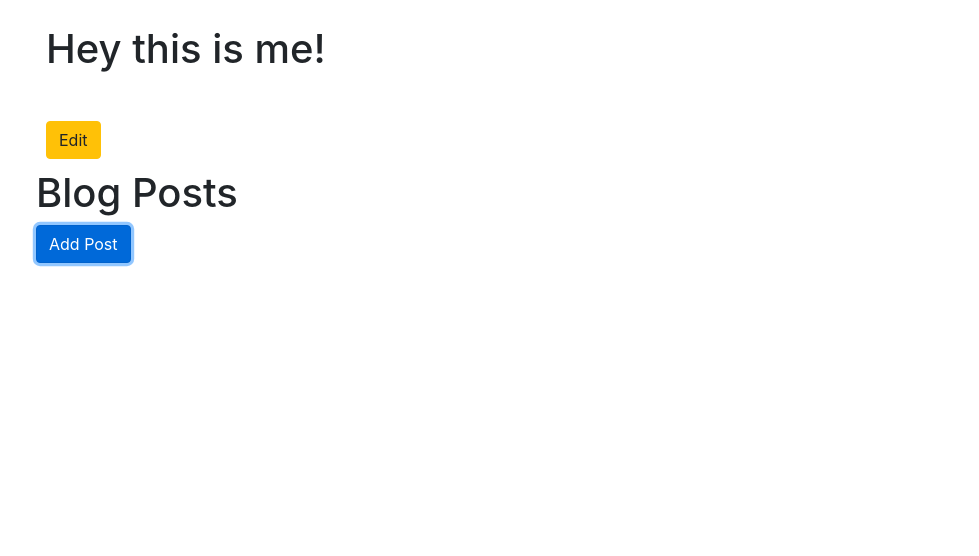
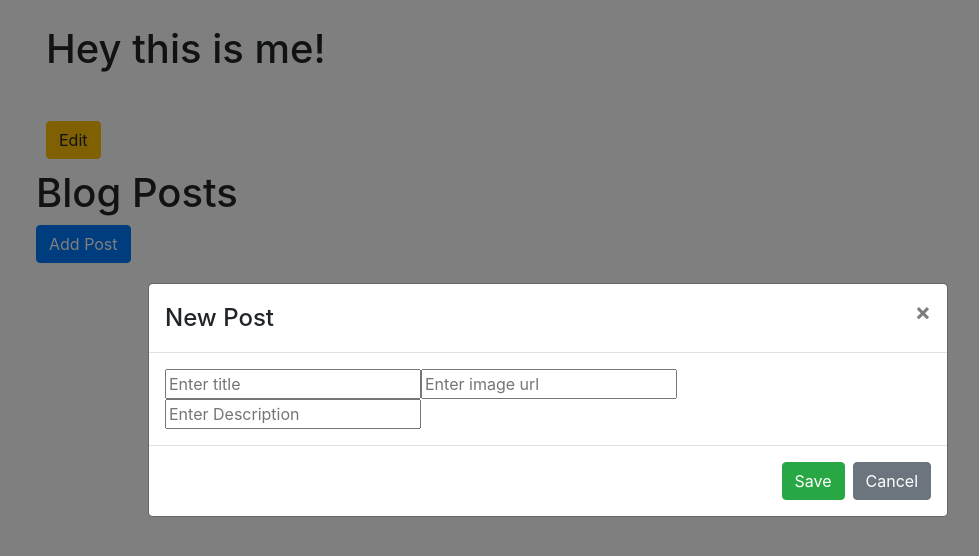
Before and after one commit to jasont2022/dynamic-website, a React (Vite) app: page / in a window 1280 px wide. Both pictures are taken after a click on the button "Add Post". Shown: the top 556 px of the page, without its empty margins (92-1071 px from the left). Built offline with nearby package versions, Linux system fonts and the light colour scheme.

Commit message:
finished the logic of intro

```diff
--- a/src/components/AddBlogPost.js
+++ b/src/components/AddBlogPost.js
@@ -1,20 +1,31 @@
+/* eslint-disable react/jsx-props-no-spreading */
 /* eslint-disable react/jsx-filename-extension */
 import React from 'react'
 import s from 'styled-components'
 import { Button, Modal } from 'react-bootstrap'
 
-const AddBlogPost = () => (
-  <div>
-    <input type="text" placeholder="Enter title" />
-    <input type="text" placeholder="Enter image url" />
-    <input type="text" placeholder="Enter Description" />
-    <Button type="button">Save</Button>
-    <Button type="button">Cancel</Button>
-  </div>
+const AddBlogPost = props => (
+  <Modal
+    {...props}
+    size="lg"
+    aria-labelledby="contained-modal-title-vcenter"
+    centered
+  >
+    <Modal.Header closeButton>
+      <Modal.Title id="contained-modal-title-vcenter">
+        New Post
+      </Modal.Title>
+    </Modal.Header>
+    <Modal.Body>
+      <input type="text" placeholder="Enter title" />
+      <input type="text" placeholder="Enter image url" />
+      <input type="text" placeholder="Enter Description" />
+    </Modal.Body>
+    <Modal.Footer>
+      <Button variant="success" onClick={props.onHide}>Save</Button>
+      <Button variant="secondary" onClick={props.onHide}>Cancel</Button>
+    </Modal.Footer>
+  </Modal>
 )
 
-// dont forget about id
-
-// dispatch only
-
 export default AddBlogPost
--- a/src/components/BlogPost.js
+++ b/src/components/BlogPost.js
@@ -1,5 +1,5 @@
 /* eslint-disable react/jsx-filename-extension */
-import React from 'react'
+import React, { useState } from 'react'
 import s from 'styled-components'
 
 /*
@@ -13,11 +13,13 @@ const BlogPost = ({ title, id, imgURL, description }) => (
 )
 */
 
-const BlogPost = () => (
-  <div>
-    <h2>Post #</h2>
-    <button type="button">Edit</button>
-  </div>
-)
+const BlogPost = () => {
+  return (
+    <div>
+      <h2>Post #</h2>
+      <button type="button">Add Post</button>
+    </div>
+  )
+}
 
 export default BlogPost
--- a/src/components/BlogPosts.js
+++ b/src/components/BlogPosts.js
@@ -1,7 +1,7 @@
 /* eslint-disable react/prop-types */
 /* eslint-disable react/jsx-props-no-spreading */
 /* eslint-disable react/jsx-filename-extension */
-import React from 'react'
+import React, { useState } from 'react'
 import s from 'styled-components'
 import { Button } from 'react-bootstrap'
 import BlogPost from './BlogPost'
@@ -17,12 +17,25 @@ const BlogPosts = ({ posts }) => (
 )
 */
 
-const BlogPosts = () => (
-  <div>
-    <h1>Blog Posts</h1>
-    <Button variant="primary">Add Post</Button>
-  </div>
-)
+const BlogPosts = () => {
+  const [modalShow, setModalShow] = useState(false)
+
+  return (
+    <div>
+      <h1>Blog Posts</h1>
+      <Button
+        variant="primary"
+        onClick={() => setModalShow(true)}
+      >
+        Add Post
+      </Button>
+      <AddBlogPost
+        show={modalShow}
+        onHide={() => setModalShow(false)}
+      />
+    </div>
+  )
+}
 
 // dispatch & state
 export default BlogPosts
--- a/src/components/Intro.js
+++ b/src/components/Intro.js
@@ -14,7 +14,7 @@ const IntroWrapper = s.div`
 `
 
 const Intro = ({
-  image, description, dispatchEditIntro, intro,
+  image, description, dispatchEditIntro,
 }) => {
   const [isEdit, setIsEdit] = useState(false)
 
@@ -34,8 +34,6 @@ const Intro = ({
   return (
     <IntroWrapper>
       <h1>Hey this is me!</h1>
-      {console.log(image)}
-      {console.log(description)}
       <img src={image} alt="" />
       <p>
         {' '}
```
